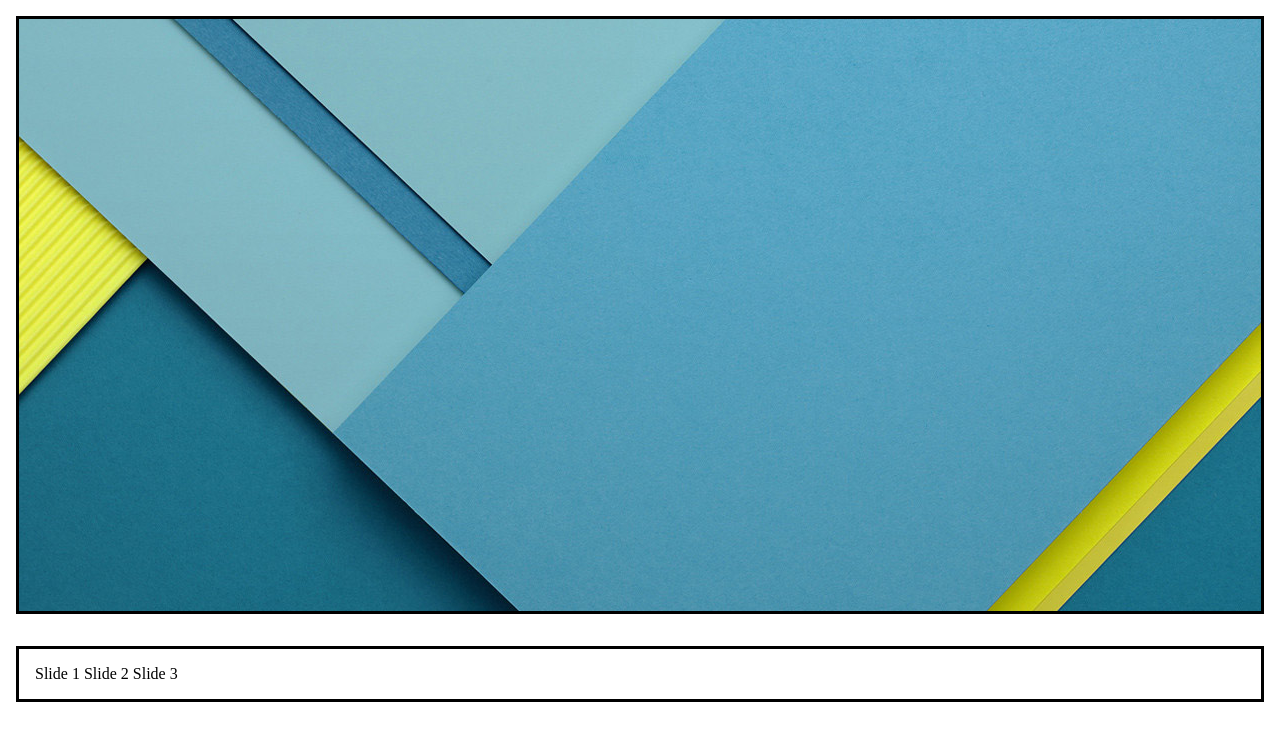
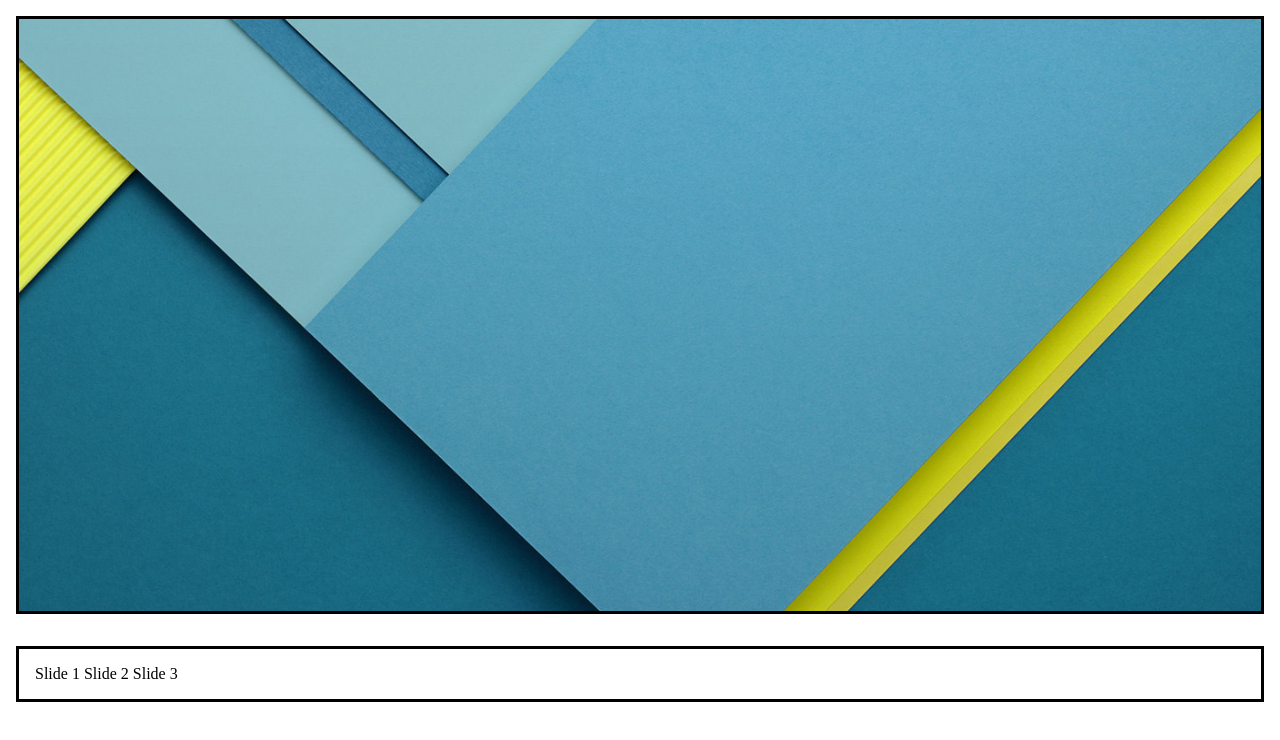
Before and after one commit to webdesignberlin/mcf, a plain HTML site: page app/index.html in a window 1280 px wide. Drawn offline with nearby package versions, Linux system fonts and the light colour scheme; files that its build step writes are made by us from their sources.

Commit message:
add image object fit cover

```diff
--- a/app/index.html
+++ b/app/index.html
@@ -18,6 +18,12 @@
                 position: absolute;
                 bottom: 0;
                 left: 0;
+                height: 100%;
+                width: 100%;
+            }
+            .slider__slide img {
+                object-fit: cover;
+                overflow: hidden;
                 height: 100%;
                 width: 100%;
             }
```
